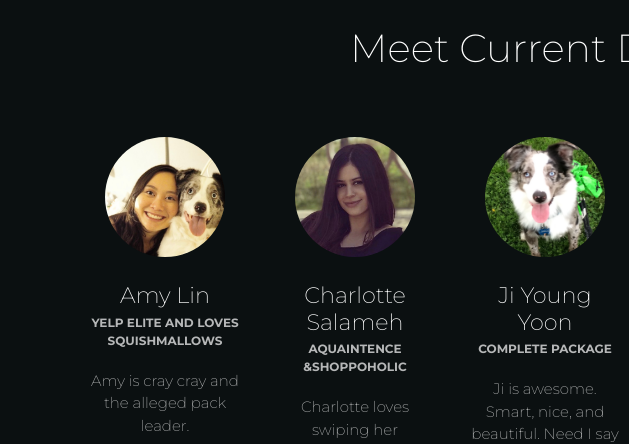
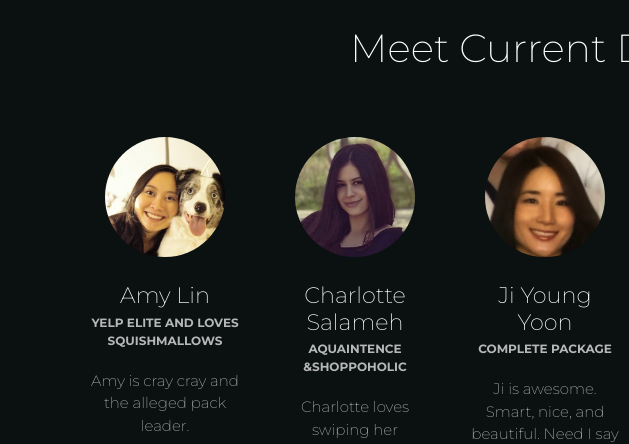
Before and after one commit to amyslin96/saypoop, a website: page index.html in a window 1280 px wide. Shown: the part 1500-1944 px from the top of the page, 0-629 px from the left. Drawn offline with Linux system fonts and the light colour scheme; files whose address does not match are found by name; a web font is replaced by a local one.

Commit message:
update stuff

```diff
--- a/index.html
+++ b/index.html
@@ -200,7 +200,7 @@
             <div class="card card-profile card-plain">
               <div class="card-avatar">
                 <a href="#avatar">
-                  <img src="../assets/img/sirius1.jpg" alt="...">
+                  <img src="../assets/img/ji.jpg" alt="...">
                 </a>
               </div>
               <div class="card-body">
```
